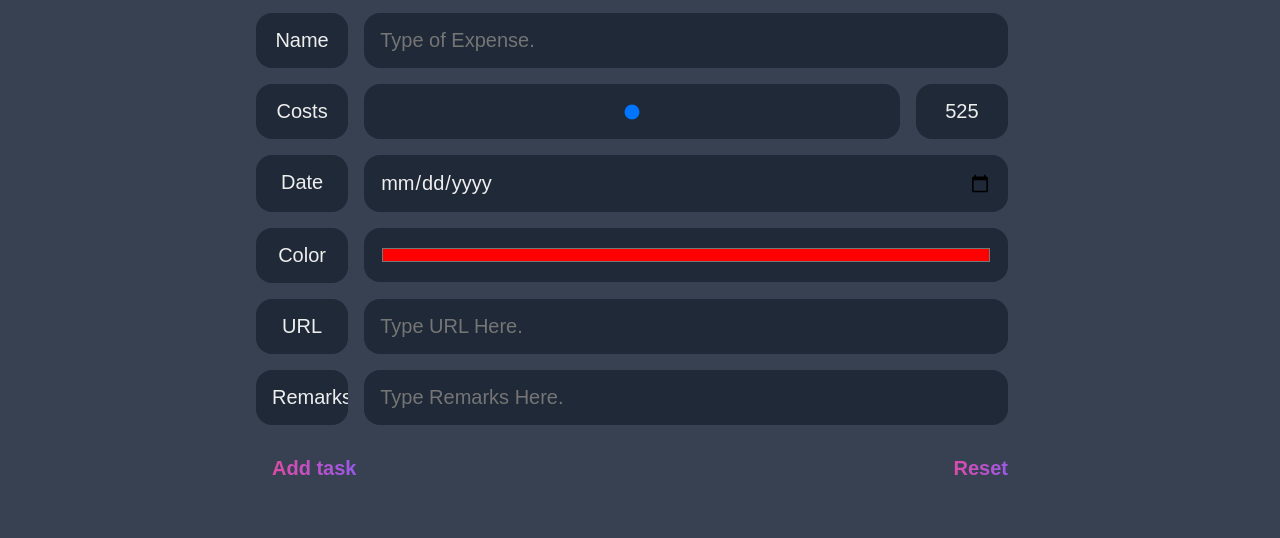
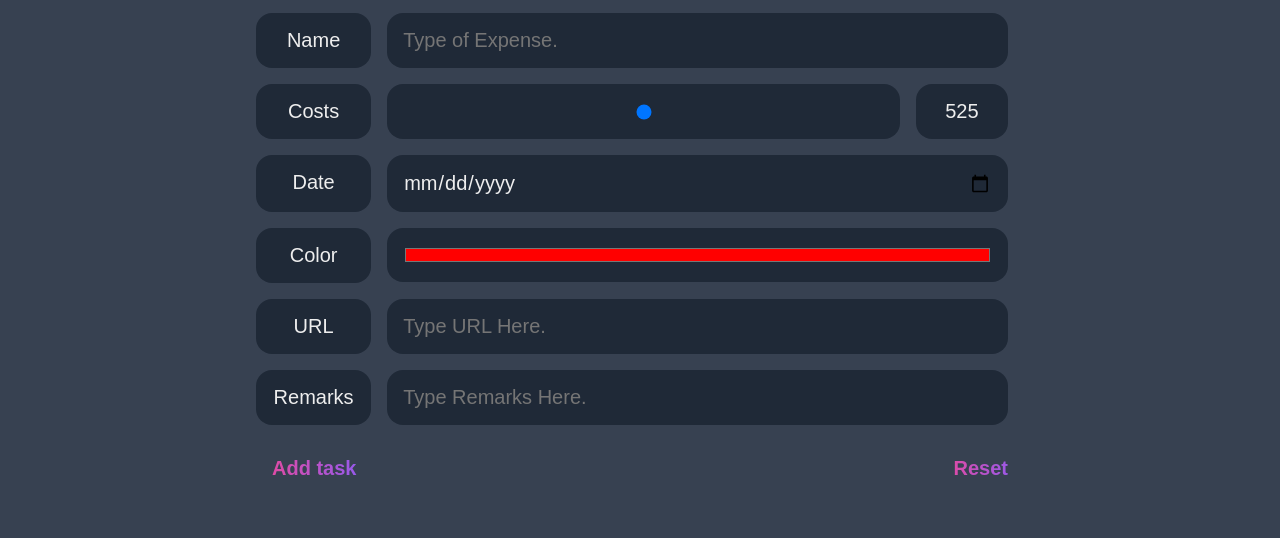
Before and after one commit to chiragsardana/ExpenseToDo.github.io, a plain HTML site: page index.html in a window 1280 px wide. Shown: the part 80-618 px from the top of the page. Drawn offline with nearby package versions, Linux system fonts and the light colour scheme; no server answers.

Commit message:
ExpenseToDo

```diff
--- a/index.html
+++ b/index.html
@@ -18,28 +18,28 @@
 		</center>
 		<!-- action="/action_page.php" method="get" -->
 		<form id="new-task-form" onsubmit="getFormValue()" action="#">
-			<label for="new-task-input" class="new-task-label">Name</label>
+			<label for="new-task-input" class="new-task-label" style="width: 15%;">Name</label>
 			<input type="text" name="1" class="new-task-input" placeholder="Type of Expense." id="1" />
 			<div class="break"></div>
 
-			<label for="new-task-input" class="new-task-label">Costs</label>
+			<label for="new-task-input" class="new-task-label" style="width: 15%;">Costs</label>
 			<input type="range" min="50" max="1000" name="2" class="new-task-input" id="myRange" />
 			<label for="new-task-input" class="new-task-label" id="demo">Name</label>
 			<div class="break"></div>
 
-			<label for="new-task-input" class="new-task-label">Date</label>
+			<label for="new-task-input" class="new-task-label" style="width: 15%;">Date</label>
 			<input type="date" name="3" class="new-task-input" id="3" />
 			<div class="break"></div>
 
-			<label for="new-task-input" class="new-task-label">Color</label>
+			<label for="new-task-input" class="new-task-label" style="width: 15%;">Color</label>
 			<input type="color" name="4" class="new-task-input" style="height: 3.4rem;" value="#ff0000" id="4" />
 			<div class="break"></div>
 
-			<label for="new-task-input" class="new-task-label">URL</label>
+			<label for="new-task-input" class="new-task-label" style="width: 15%;">URL</label>
 			<input type="text" name="5" class="new-task-input" placeholder="Type URL Here." id="5" />
 			<div class="break"></div>
 
-			<label for="new-task-input" class="new-task-label">Remarks</label>
+			<label for="new-task-input" class="new-task-label" style="overflow: unset; width: 15%;">Remarks</label>
 			<input type="text" name="6" class="new-task-input" placeholder="Type Remarks Here." id="6" />
 			<div class="break"></div>
 
@@ -71,7 +71,7 @@
 			<label for="new-task-input" class="new-task-label">Date</label>
 			<label for="new-task-input" class="new-task-label">Color</label>
 			<label for="new-task-input" class="new-task-label">URL</label>
-			<label for="new-task-input" class="new-task-label">Remarks</label>
+			<label for="new-task-input" class="new-task-label" >Remarks</label>
 			<br>
 			<div class="break"></div>
 		<div id="unique" style="width: 100%;">
--- a/main.js
+++ b/main.js
@@ -110,6 +110,7 @@ function getSearchFormValue() {
     } else if (http.readyState == 4 && http.status == 404) {
       //console.log("No Product");
       alert("No Id is Exist.");
+      location.reload();
     }
   };
   http.open("get", url_api, true);
```
